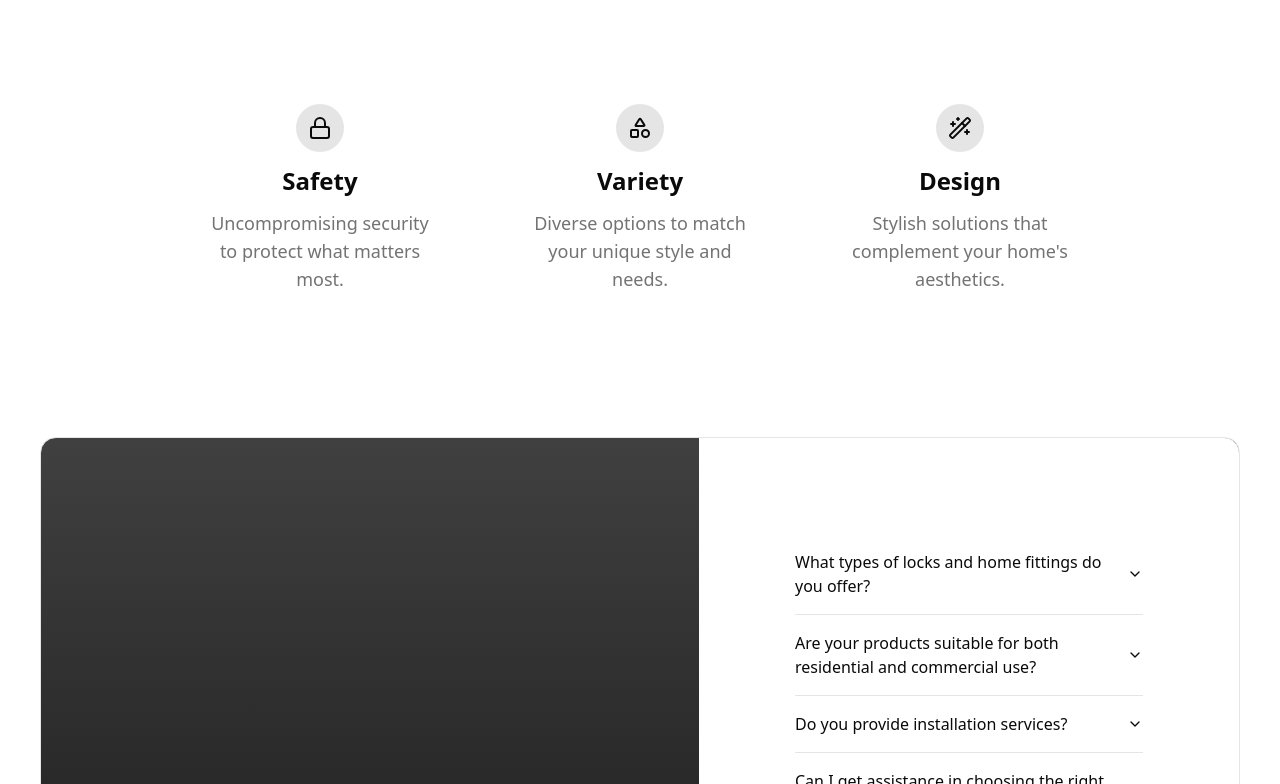
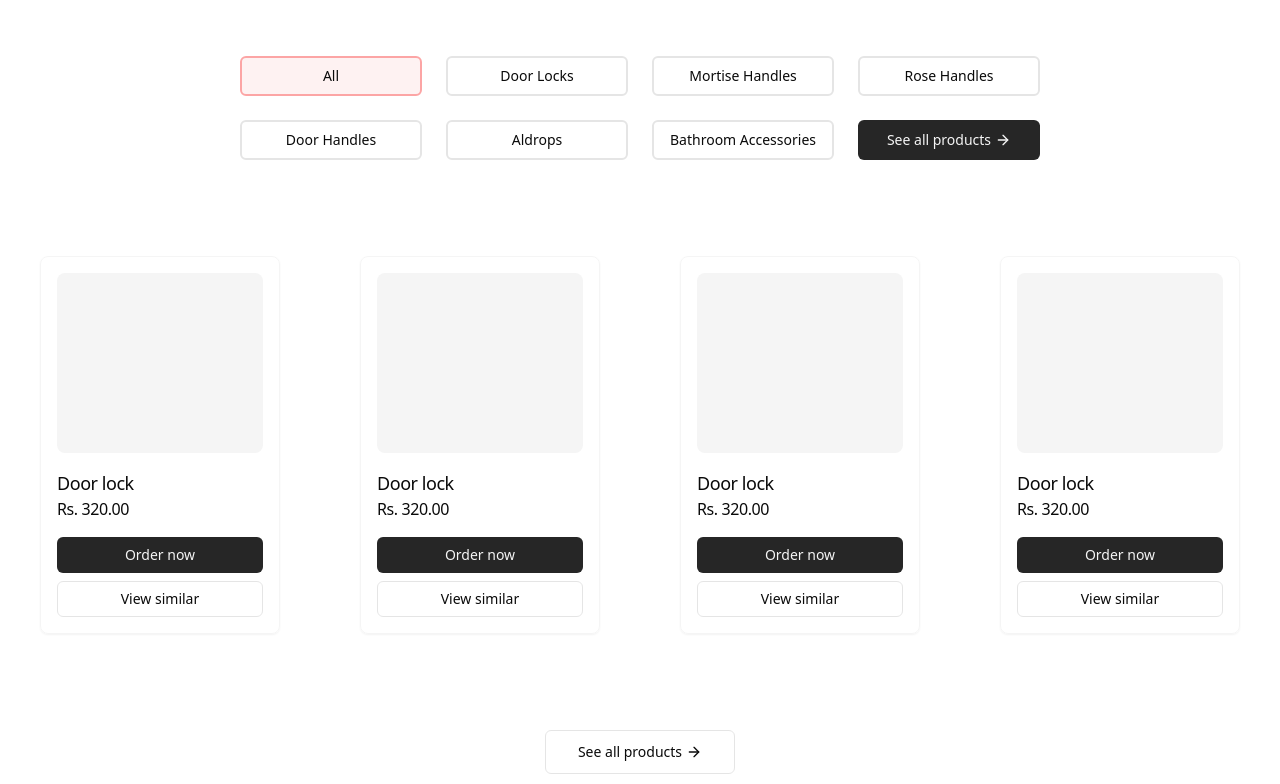
Before and after one commit to yashsehgal/elara-website, a Next.js app: page / in a window 1280 px wide. Shown: the part 1416-2200 px from the top of the page. Built offline with nearby package versions, Linux system fonts and the light colour scheme.

Commit message:
feat: home page layout

```diff
--- a/app/page.tsx
+++ b/app/page.tsx
@@ -8,10 +8,13 @@ const HomeView: React.FunctionComponent = () => {
   return (
     <div className="home-view">
       <LandingHeroSection />
+      <div id="about">
+        <AboutCTASection />
+      </div>
+      <ProductSection />
+      <FAQSection />
+      <QualitiesSection />
       <AboutCTASection />
-      <QualitiesSection />
-      <FAQSection />
-      <ProductSection />
     </div>
   )
 };
--- a/components/sections/products-section.tsx
+++ b/components/sections/products-section.tsx
@@ -21,9 +21,9 @@ const ProductSection: React.FunctionComponent = () => {
         <h1 className="about-headline text-6xl font-semibold leading-[68px] text-center">
           Our Best Product Recommendations
         </h1>
-        <div className="product-recommendations-list grid grid-cols-4 items-center justify-center gap-6 w-fit mx-auto my-12">
+        <div className="product-recommendations-options grid grid-cols-4 items-center justify-center gap-6 w-fit mx-auto my-12">
           {categories.map((categoryItem: ProductCategoryType & "All", categoryIndex: number) => {
-            return <Button variant={"outline"} className={cn("border-2", (category === categoryItem && "border-neutral-800"))} key={categoryIndex}
+            return <Button variant={"outline"} className={cn("border-2", (category === categoryItem && "border-red-300 bg-red-50 hover:bg-red-100"))} key={categoryIndex}
               onClick={() => setCategory(categoryItem)}
             >
               {categoryItem}
@@ -36,6 +36,25 @@ const ProductSection: React.FunctionComponent = () => {
             <ArrowRight className="w-4 h-auto" />
           </Button>
         </div>
+        <div className="product-recommendations-list grid grid-cols-4 w-fit mx-auto items-center center gap-x-20 my-24">
+          {Array(4).fill("").map((_, index) => {
+            return (
+              <ProductRecommendation
+                key={index}
+              />
+            )
+          })}
+        </div>
+        <div className="my-12 flex flex-row items-center justify-center">
+          <Button
+            className={cn("flex flex-row gap-1 hover:gap-1.5 transition-all")}
+            variant={"outline"}
+            size={'lg'}
+          >
+            See all products
+            <ArrowRight className="w-4 h-auto" />
+          </Button>
+        </div>
       </ViewContainer>
     </section>
   )
@@ -43,8 +62,29 @@ const ProductSection: React.FunctionComponent = () => {
 
 const ProductRecommendation: React.FunctionComponent = ({ }) => {
   return (
-    <div className="product-recommendation-card">
-
+    <div className="product-recommendation-card w-[240px] h-auto p-4 rounded-lg border border-neutral-100 shadow-sm">
+      <div className="product-display-image-wrapper w-full h-[180px] border border-transparent bg-neutral-100 rounded-lg" />
+      <div className="product-details-wrapper mt-4">
+        <div className="flex flex-col items-start">
+          <h3 className="product-title tracking-tight font-medium text-lg">
+            {"Door lock"}
+          </h3>
+          <h3 className="product-price tracking-tight font-medium text-base">
+            {"Rs. 320.00"}
+          </h3>
+        </div>
+        <div className="grid grid-cols-1 gap-2 mt-4">
+          <Button
+            className={cn("text-neutral-100 bg-neutral-800 hover:bg-neutral-700 flex flex-row gap-1 hover:gap-1.5 transition-all")}
+            size={"sm"}
+          >
+            Order now
+          </Button>
+          <Button variant="outline" size="sm" className="truncate">
+            View similar
+          </Button>
+        </div>
+      </div>
     </div>
   )
 }
```
Also changed, not shown: helpers/productCategoryManager.ts (added, +12 -0 lines).
